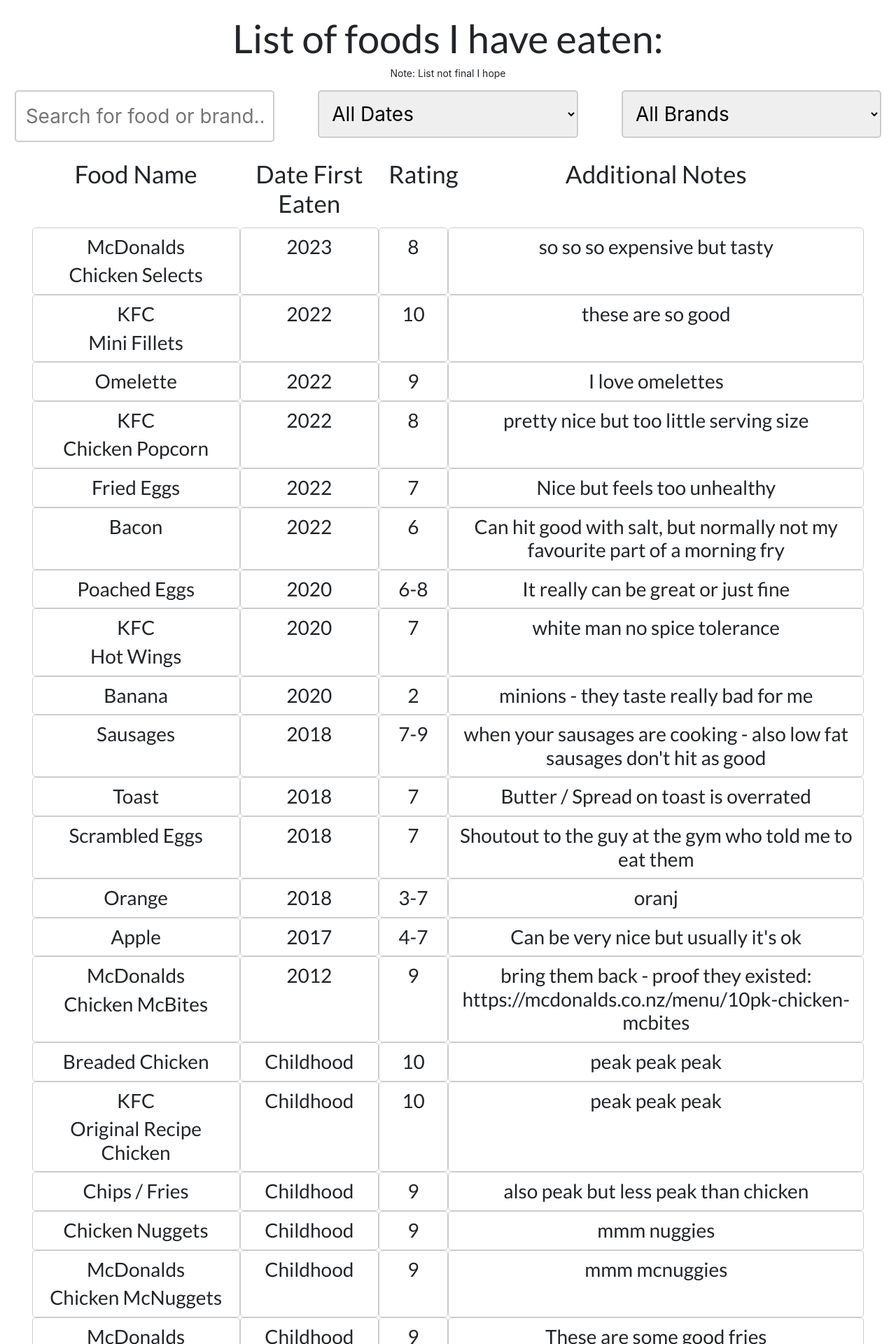
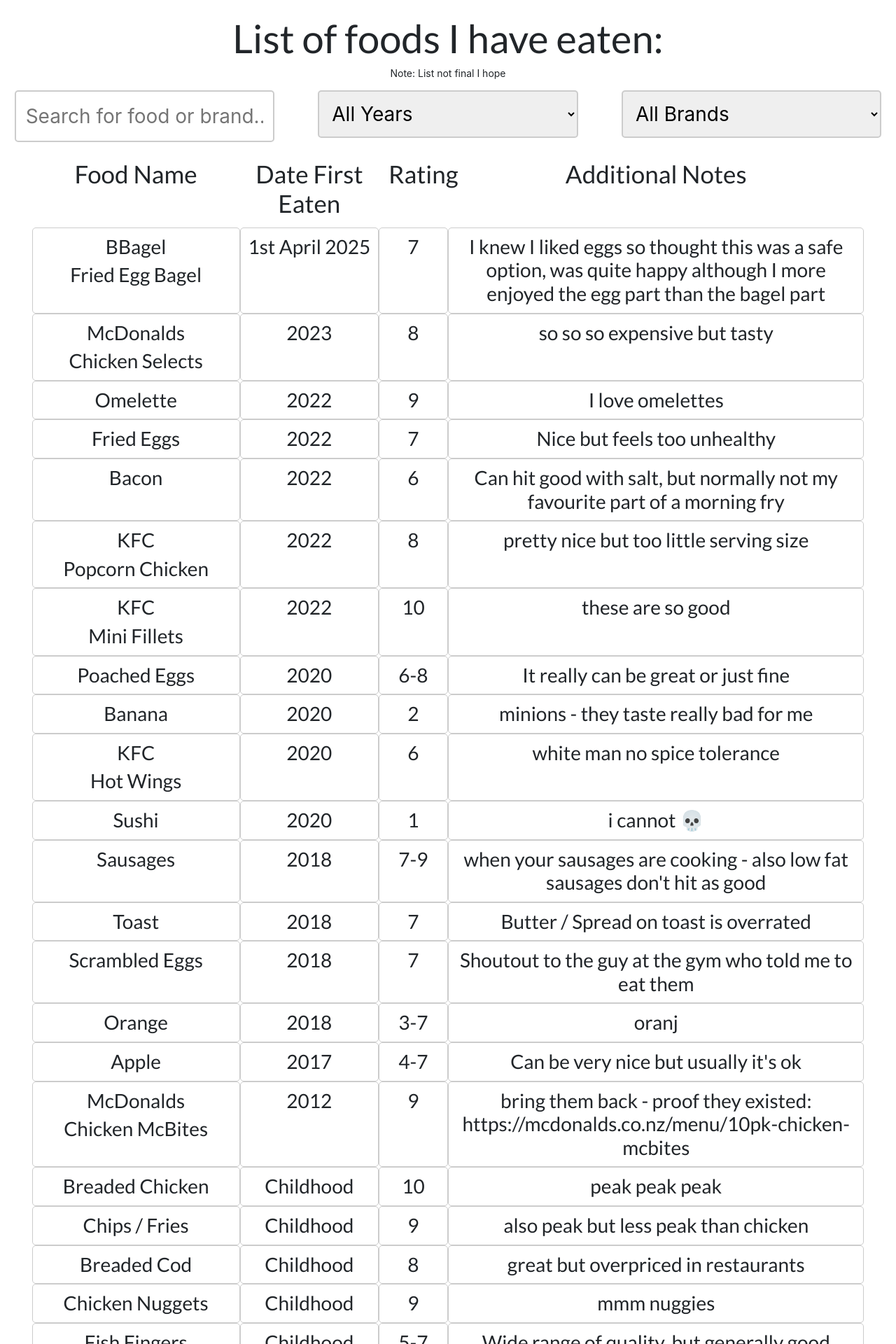
Before and after one commit to ShanerCoder/Projects-Page, a Next.js app: page / in a window 1280 px wide. Shown: the part 220-2140 px from the top of the page at 70% size. Built offline with nearby package versions, Linux system fonts and the light colour scheme.

Commit message:
Adding in month and date support

```diff
--- a/components/Food List/ListOfFoodComponents/FoodColumns.js
+++ b/components/Food List/ListOfFoodComponents/FoodColumns.js
@@ -1,5 +1,45 @@
-import styles from "./FoodColumns.module.css";
-import { Row, Col } from "react-bootstrap";
+import styles from './FoodColumns.module.css';
+import { Row, Col } from 'react-bootstrap';
+
+function returnFoodDate(food) {
+  const { dateFirstEaten, monthFirstEaten, yearFirstEaten } = food;
+
+  if (isNaN(yearFirstEaten)) {
+    return yearFirstEaten;
+  }
+
+  const monthNames = [
+    'January',
+    'February',
+    'March',
+    'April',
+    'May',
+    'June',
+    'July',
+    'August',
+    'September',
+    'October',
+    'November',
+    'December',
+  ];
+  const monthName = monthFirstEaten ? monthNames[monthFirstEaten - 1] : '';
+
+  if (dateFirstEaten && monthFirstEaten) {
+    const suffix = getDaySuffix(dateFirstEaten);
+    return `${dateFirstEaten}${suffix} ${monthName} ${yearFirstEaten}`;
+  } else if (monthFirstEaten) {
+    return `${monthName} ${yearFirstEaten}`;
+  } else {
+    return `${yearFirstEaten}`;
+  }
+}
+
+function getDaySuffix(day) {
+  if (day % 10 === 1 && day !== 11) return 'st';
+  if (day % 10 === 2 && day !== 12) return 'nd';
+  if (day % 10 === 3 && day !== 13) return 'rd';
+  return 'th';
+}
 
 function FoodColumns({ foodListData }) {
   return (
@@ -49,7 +89,9 @@
               sm={{ span: 2 }}
               className={styles.foodListItemColumn}
             >
-              <h2>{food.dateFirstEaten}</h2>
+              <h2>
+                {returnFoodDate(food)}
+              </h2>
             </Col>
             <Col
               xs={{ span: 0 }}
--- a/components/Food List/ListOfFoodComponents/ListOfFood.js
+++ b/components/Food List/ListOfFoodComponents/ListOfFood.js
@@ -1,15 +1,15 @@
-import { useState, useMemo } from "react";
-import FoodColumns from "./FoodColumns";
-import styles from "./ListOfFood.module.css";
-import { Row, Col } from "react-bootstrap";
+import { useState, useMemo } from 'react';
+import FoodColumns from './FoodColumns';
+import styles from './ListOfFood.module.css';
+import { Row, Col } from 'react-bootstrap';
 
 function ListOfFood({ foodListData }) {
-  const [filterByDate, setFilterByDate] = useState("All Dates");
-  const [filterByBrand, setFilterByBrand] = useState("All Brands");
-  const [searchTerm, setSearchTerm] = useState("");
+  const [filterByDate, setFilterByDate] = useState('All Years');
+  const [filterByBrand, setFilterByBrand] = useState('All Brands');
+  const [searchTerm, setSearchTerm] = useState('');
 
-  const uniqueDates = useMemo(() => {
-    const dates = new Set(foodListData.map((food) => food.dateFirstEaten));
+  const uniqueYears = useMemo(() => {
+    const dates = new Set(foodListData.map((food) => food.yearFirstEaten));
 
     const sortedDates = [...dates].sort((a, b) => {
       const numA = parseInt(a, 10);
@@ -21,16 +21,16 @@
       return a.localeCompare(b);
     });
 
-    return ["All Dates", ...sortedDates];
+    return ['All Years', ...sortedDates];
   }, [foodListData]);
 
   const uniqueBrands = useMemo(() => {
     const brands = new Set(
       foodListData
         .map((food) => food.brand)
-        .filter((brand) => brand && brand.trim() !== "")
+        .filter((brand) => brand && brand.trim() !== '')
     );
-    return ["All Brands", ...brands];
+    return ['All Brands', ...brands];
   }, [foodListData]);
 
   const filteredFoodList = useMemo(() => {
@@ -42,28 +42,29 @@
         (food.brand && food.brand.toLowerCase().includes(lowerSearch));
 
       const matchesDate =
-        filterByDate === "All Dates" || food.dateFirstEaten === filterByDate;
+        filterByDate === 'All Years' || food.yearFirstEaten === filterByDate;
       const matchesBrand =
-        filterByBrand === "All Brands" || food.brand === filterByBrand;
+        filterByBrand === 'All Brands' || food.brand === filterByBrand;
 
       return matchesSearch && matchesDate && matchesBrand;
     });
 
     return filtered.sort((a, b) => {
-      const numA = parseInt(a.dateFirstEaten, 10);
-      const numB = parseInt(b.dateFirstEaten, 10);
+      const numA = parseInt(a.yearFirstEaten, 10);
+      const numB = parseInt(b.yearFirstEaten, 10);
 
       if (!isNaN(numA) && !isNaN(numB)) {
-        if (numB !== numA) return numB - numA;
-      } else if (!isNaN(numA)) {
-        return -1;
-      } else if (!isNaN(numB)) {
-        return 1;
+        if (numA !== numB) return numB - numA;
+        if ((a.monthFirstEaten || 0) !== (b.monthFirstEaten || 0)) {
+          return (b.monthFirstEaten || 0) - (a.monthFirstEaten || 0);
+        }
+        return (b.dateFirstEaten || 0) - (a.dateFirstEaten || 0);
       }
 
-      const ratingA = a.rating ?? 0;
-      const ratingB = b.rating ?? 0;
-      return ratingB - ratingA;
+      if (!isNaN(numA)) return -1;
+      if (!isNaN(numB)) return 1;
+
+      return a.yearFirstEaten.localeCompare(b.yearFirstEaten);
     });
   }, [foodListData, searchTerm, filterByDate, filterByBrand]);
 
@@ -79,8 +80,8 @@
         >
           <input
             className={styles.filterInput}
-            type="text"
-            placeholder="Search for food or brand..."
+            type='text'
+            placeholder='Search for food or brand...'
             value={searchTerm}
             onChange={(e) => setSearchTerm(e.target.value)}
           />
@@ -95,7 +96,7 @@
             className={styles.filterInput}
             onChange={(e) => setFilterByDate(e.target.value)}
           >
-            {uniqueDates.map((date) => (
+            {uniqueYears.map((date) => (
               <option key={date} value={date}>
                 {date}
               </option>
--- a/public/foodList.json
+++ b/public/foodList.json
@@ -1,148 +1,163 @@
 [
   {
     "name": "Breaded Chicken",
-        "dateFirstEaten": "Childhood",
+    "yearFirstEaten": "Childhood",
     "rating": 10,
     "additionalNotes": "peak peak peak"
   },
   {
     "name": "Chips / Fries",
-        "dateFirstEaten": "Childhood",
+    "yearFirstEaten": "Childhood",
     "rating": 9,
     "additionalNotes": "also peak but less peak than chicken"
   },
   {
     "name": "Breaded Cod",
-        "dateFirstEaten": "Childhood",
+    "yearFirstEaten": "Childhood",
     "rating": 8,
     "additionalNotes": "great but overpriced in restaurants"
   },
   {
     "name": "Sausages",
-        "dateFirstEaten": "2018",
+    "yearFirstEaten": "2018",
     "rating": "7-9",
     "additionalNotes": "when your sausages are cooking - also low fat sausages don't hit as good"
   },
   {
     "name": "Toast",
-        "dateFirstEaten": "2018",
+    "yearFirstEaten": "2018",
     "rating": 7,
     "additionalNotes": "Butter / Spread on toast is overrated"
   },
   {
     "name": "Scrambled Eggs",
-        "dateFirstEaten": "2018",
+    "yearFirstEaten": "2018",
     "rating": "7",
     "additionalNotes": "Shoutout to the guy at the gym who told me to eat them"
   },
   {
     "name": "Poached Eggs",
-        "dateFirstEaten": "2020",
+    "yearFirstEaten": "2020",
     "rating": "6-8",
     "additionalNotes": "It really can be great or just fine"
   },
   {
     "name": "Omelette",
-        "dateFirstEaten": "2022",
+    "yearFirstEaten": "2022",
     "rating": "9",
     "additionalNotes": "I love omelettes"
   },
   {
     "name": "Fried Eggs",
-        "dateFirstEaten": "2022",
+    "yearFirstEaten": "2022",
     "rating": "7",
     "additionalNotes": "Nice but feels too unhealthy"
   },
   {
     "name": "Bacon",
-        "dateFirstEaten": "2022",
+    "yearFirstEaten": "2022",
     "rating": "6",
     "additionalNotes": "Can hit good with salt, but normally not my favourite part of a morning fry"
   },
   {
     "name": "Chicken Nuggets",
-        "dateFirstEaten": "Childhood",
+    "yearFirstEaten": "Childhood",
     "rating": 9,
     "additionalNotes": "mmm nuggies"
   },
   {
     "name": "Fish Fingers",
-        "dateFirstEaten": "Childhood",
+    "yearFirstEaten": "Childhood",
     "rating": "5-7",
     "additionalNotes": "Wide range of quality, but generally good"
   },
   {
     "name": "Apple",
-        "dateFirstEaten": "2017",
+    "yearFirstEaten": "2017",
     "rating": "4-7",
     "additionalNotes": "Can be very nice but usually it's ok"
   },
   {
     "name": "Orange",
-        "dateFirstEaten": "2018",
+    "yearFirstEaten": "2018",
     "rating": "3-7",
     "additionalNotes": "oranj"
   },
   {
     "name": "Banana",
-        "dateFirstEaten": "2020",
+    "yearFirstEaten": "2020",
     "rating": "2",
     "additionalNotes": "minions - they taste really bad for me"
   },
   {
     "name": "Original Recipe Chicken",
-        "dateFirstEaten": "Childhood",
+    "yearFirstEaten": "Childhood",
     "rating": 10,
     "additionalNotes": "peak peak peak",
     "brand": "KFC"
   },
   {
     "name": "Hot Wings",
-        "dateFirstEaten": "2020",
-        "rating": 7,
+    "yearFirstEaten": "2020",
+    "rating": 6,
     "additionalNotes": "white man no spice tolerance",
     "brand": "KFC"
   },
   {
-        "name": "Chicken Popcorn",
-        "dateFirstEaten": "2022",
+    "name": "Popcorn Chicken",
+    "yearFirstEaten": "2022",
     "rating": 8,
     "additionalNotes": "pretty nice but too little serving size",
     "brand": "KFC"
   },
   {
     "name": "Mini Fillets",
-        "dateFirstEaten": "2022",
+    "yearFirstEaten": "2022",
     "rating": 10,
     "additionalNotes": "these are so good",
     "brand": "KFC"
   },
   {
     "name": "Chicken McNuggets",
-        "dateFirstEaten": "Childhood",
+    "yearFirstEaten": "Childhood",
     "rating": 9,
     "additionalNotes": "mmm mcnuggies",
     "brand": "McDonalds"
   },
   {
     "name": "Fries",
-        "dateFirstEaten": "Childhood",
-        "rating": "9",
+    "yearFirstEaten": "Childhood",
+    "rating": "10",
     "additionalNotes": "These are some good fries",
     "brand": "McDonalds"
   },
   {
     "name": "Chicken McBites",
-        "dateFirstEaten": "2012",
+    "yearFirstEaten": "2012",
     "rating": 9,
     "additionalNotes": "bring them back - proof they existed: https://mcdonalds.co.nz/menu/10pk-chicken-mcbites",
     "brand": "McDonalds"
   },
   {
     "name": "Chicken Selects",
-        "dateFirstEaten": "2023",
+    "yearFirstEaten": "2023",
     "rating": 8,
     "additionalNotes": "so so so expensive but tasty",
     "brand": "McDonalds"
+  },
+  {
+    "name": "Fried Egg Bagel",
+    "yearFirstEaten": "2025",
+    "monthFirstEaten": 4,
+    "dateFirstEaten": 1,
+    "rating": 7,
+    "additionalNotes": "I knew I liked eggs so thought this was a safe option, was quite happy although I more enjoyed the egg part than the bagel part",
+    "brand": "BBagel"
+  },
+  {
+    "name": "Sushi",
+    "yearFirstEaten": "2020",
+    "rating": 1,
+    "additionalNotes": "i cannot 💀"
   }
 ]
```
Lines whose indentation alone changed are shown as unchanged.
